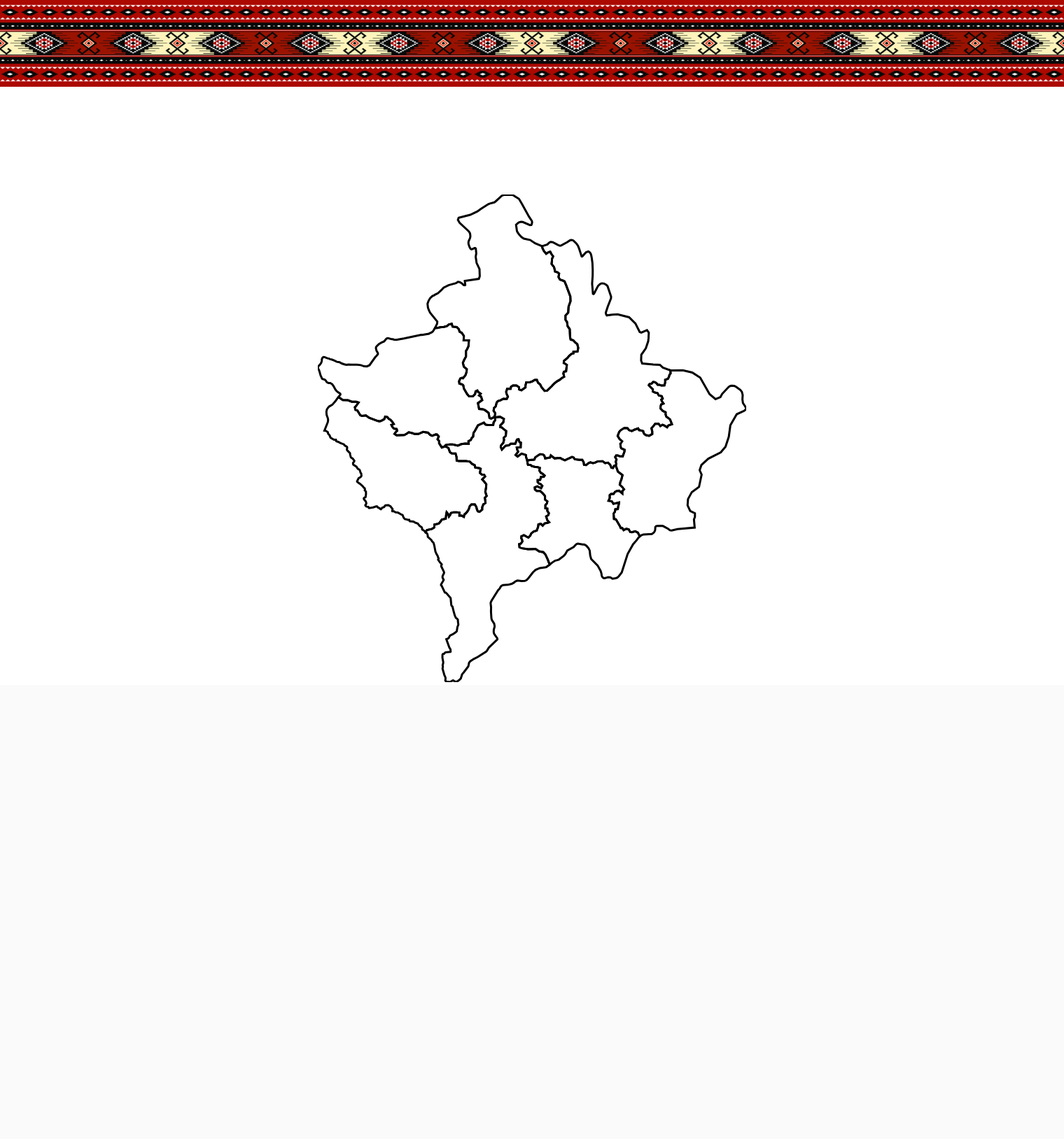
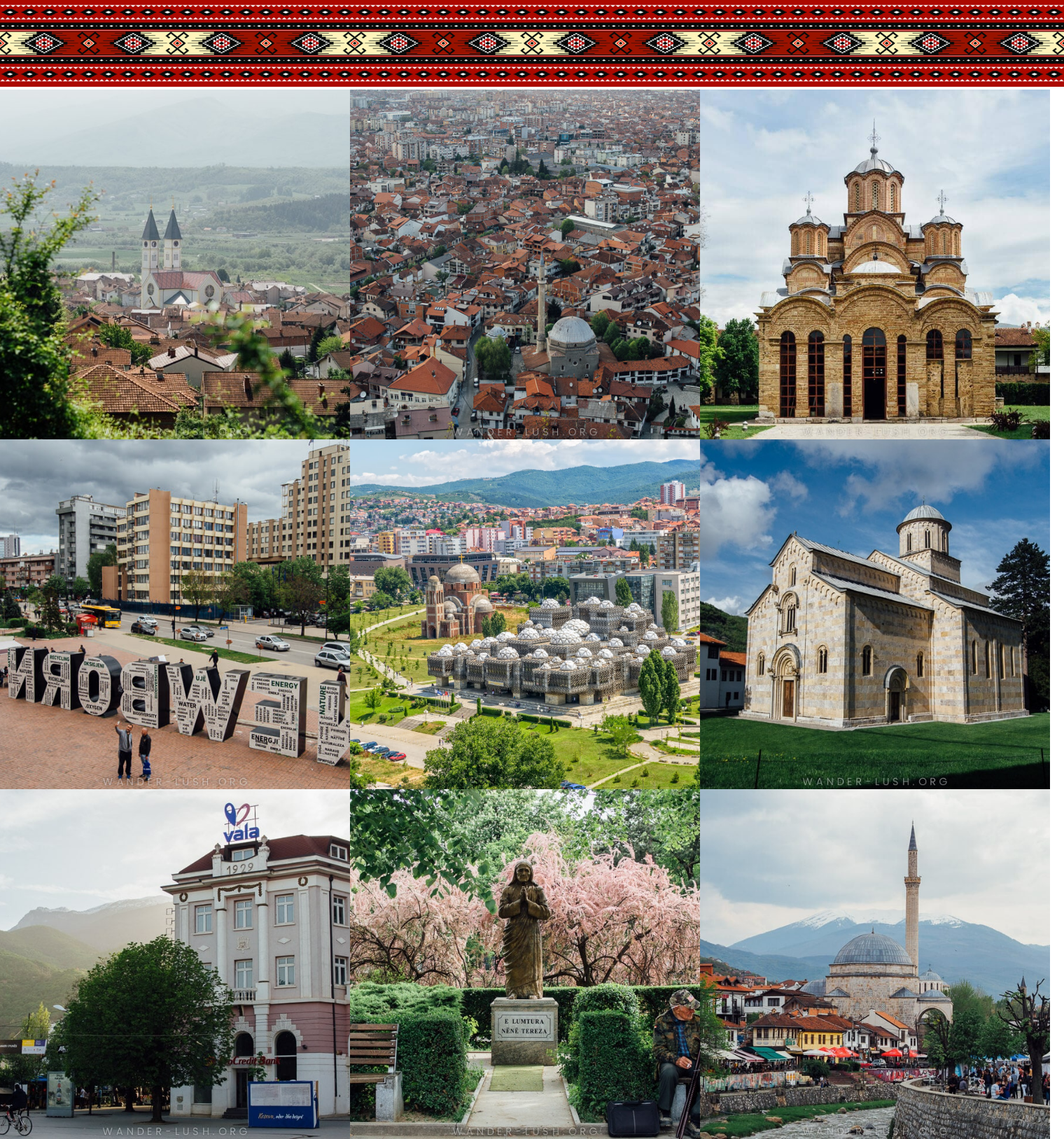
Before and after one commit to DrenSylaj/Projekti, a PHP site: page / in a window 1520 px wide. Shown: the part 2748-4376 px from the top of the page at 70% size. Before the commit the page ends 3723 px from the top, so only its background shows below. Run offline with PHP 8.4, Linux system fonts and the light colour scheme.

Commit message:
Grid template
Added a grid template that could be used later on the main page.

```diff
--- a/index.css
+++ b/index.css
@@ -733,7 +733,40 @@ body.dark .search-field i{
     flex: 1;
 }
 
+.image-gallery{
+    align-items: center;
+    display: grid;
+    grid-template-columns: repeat(3, 500px);
+    max-width: 50rem;
+}
+
+.image-gallery img{
+    display: flex;
+    align-items: center;
+    justify-content: center;
+}
+
+.image-gallery > img{
+    width: 100%;
+    aspect-ratio: 1/1;
+    object-fit: cover;
+
+    transition: scale 350ms ease, opacity 350ms linear;
+}
+
+.image-gallery:has(img:hover) > img:not(:hover){
+    scale: .8;
+    opacity: .7;
+}
+
+
+@media (max-width: 756px) {
+    .image-gallery{
+        grid-template-columns: repeat(1, 500px);
+    }
+}
 .mapdiv{
+    display: none;
     text-align: center;
     margin-top: 150px;
 }
--- a/index.html
+++ b/index.html
@@ -213,6 +213,18 @@
       <img src="fotot/imgonline-com-ua-twotoone-Ddn8PLbhW8T3X.png" alt="">
     </div>
 
+    <div class="image-gallery">
+      <img src="fotot/foto(Komunat)/Emily-Lush-Gjakova-Kosovo-Cabrati-Hill.jpg" alt="Image 1">
+      <img src="fotot/foto(Komunat)/Emily-Lush-Prizren-11.jpg" alt="Image 2">
+      <img src="fotot/foto(Komunat)/Emily-Lush-Granica-Monastery-Kosovo.jpg" alt="Image 3">
+      <img src="fotot/foto(Komunat)/Emily-Lush-Prishtina-Kosovo-30.jpg" alt="Image 4">
+      <img src="fotot/foto(Komunat)/e228bf3be784ffff7a338ec8d9167d30-pristina.jpg" alt="Image 5">
+      <img src="fotot/foto(Komunat)/Emily-Lush-Kosovo-UNESCO-Monuments-Decani.jpg" alt="Image 6">
+      <img src="fotot/foto(Komunat)/Emily-Lush-Kosovo-travel-itinerary-Peja-city.jpg" alt="Image 7">
+      <img src="fotot/foto(Komunat)/Emily-Lush-Kosovo-travel-itinerary-Peja-spring-park.jpg" alt="Image 8">
+      <img src="fotot/foto(Komunat)/Emily-Lush-Prizren-Kosovo-river-bridge-hero.jpg" alt="Image 9">
+    </div>
+
 
 
       <div class="mapdiv">
```
